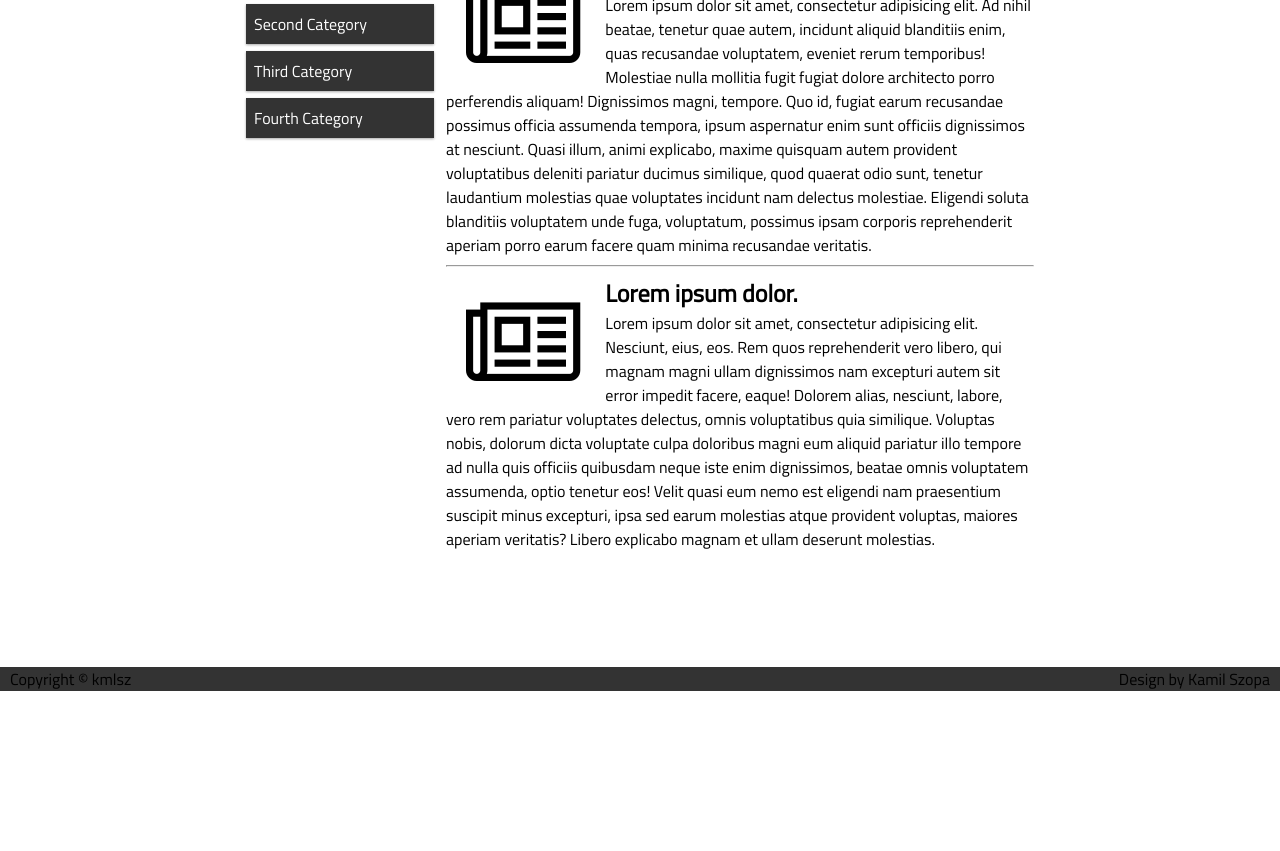
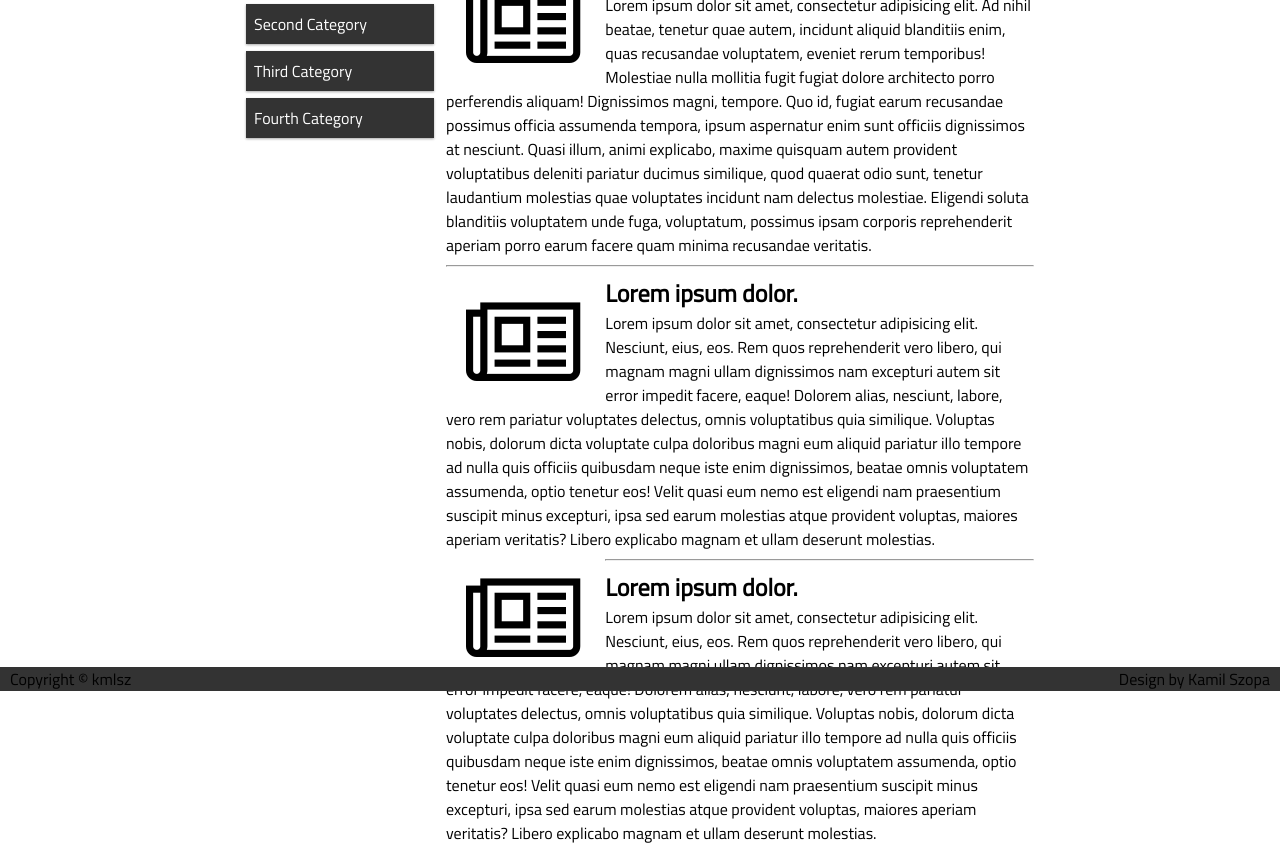
Before and after one commit to kmlszopa/simpleTemplate, a plain HTML site: page index.html in a window 1280 px wide. Shown: the part 109-960 px from the top of the page. Before the commit the page ends 800 px from the top, so only its background shows below. Drawn offline with Linux system fonts and the light colour scheme.

Commit message:
better commit

```diff
--- a/index.html
+++ b/index.html
@@ -33,6 +33,10 @@
 				<i class="fa fa-newspaper-o news-img" aria-hidden="true"></i>
 				<h2>Lorem ipsum dolor.</h2>
 				<p>Lorem ipsum dolor sit amet, consectetur adipisicing elit. Nesciunt, eius, eos. Rem quos reprehenderit vero libero, qui magnam magni ullam dignissimos nam excepturi autem sit error impedit facere, eaque! Dolorem alias, nesciunt, labore, vero rem pariatur voluptates delectus, omnis voluptatibus quia similique. Voluptas nobis, dolorum dicta voluptate culpa doloribus magni eum aliquid pariatur illo tempore ad nulla quis officiis quibusdam neque iste enim dignissimos, beatae omnis voluptatem assumenda, optio tenetur eos! Velit quasi eum nemo est eligendi nam praesentium suscipit minus excepturi, ipsa sed earum molestias atque provident voluptas, maiores aperiam veritatis? Libero explicabo magnam et ullam deserunt molestias.</p>
+				<i class="fa fa-newspaper-o news-img" aria-hidden="true"></i>
+				<hr>
+				<h2>Lorem ipsum dolor.</h2>
+				<p>Lorem ipsum dolor sit amet, consectetur adipisicing elit. Nesciunt, eius, eos. Rem quos reprehenderit vero libero, qui magnam magni ullam dignissimos nam excepturi autem sit error impedit facere, eaque! Dolorem alias, nesciunt, labore, vero rem pariatur voluptates delectus, omnis voluptatibus quia similique. Voluptas nobis, dolorum dicta voluptate culpa doloribus magni eum aliquid pariatur illo tempore ad nulla quis officiis quibusdam neque iste enim dignissimos, beatae omnis voluptatem assumenda, optio tenetur eos! Velit quasi eum nemo est eligendi nam praesentium suscipit minus excepturi, ipsa sed earum molestias atque provident voluptas, maiores aperiam veritatis? Libero explicabo magnam et ullam deserunt molestias.</p>
 			</div>
 		</div>
 	</div>
```
